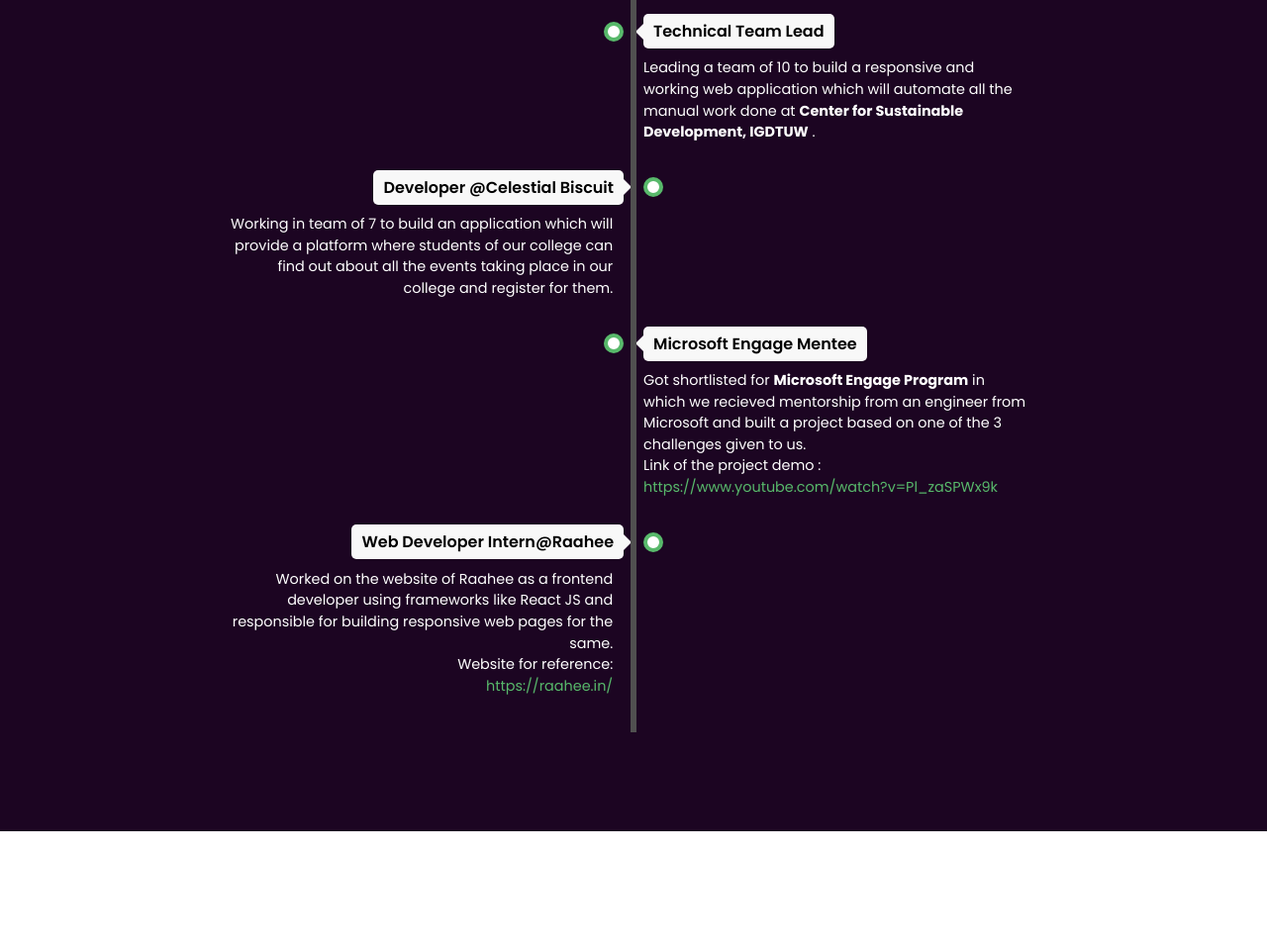
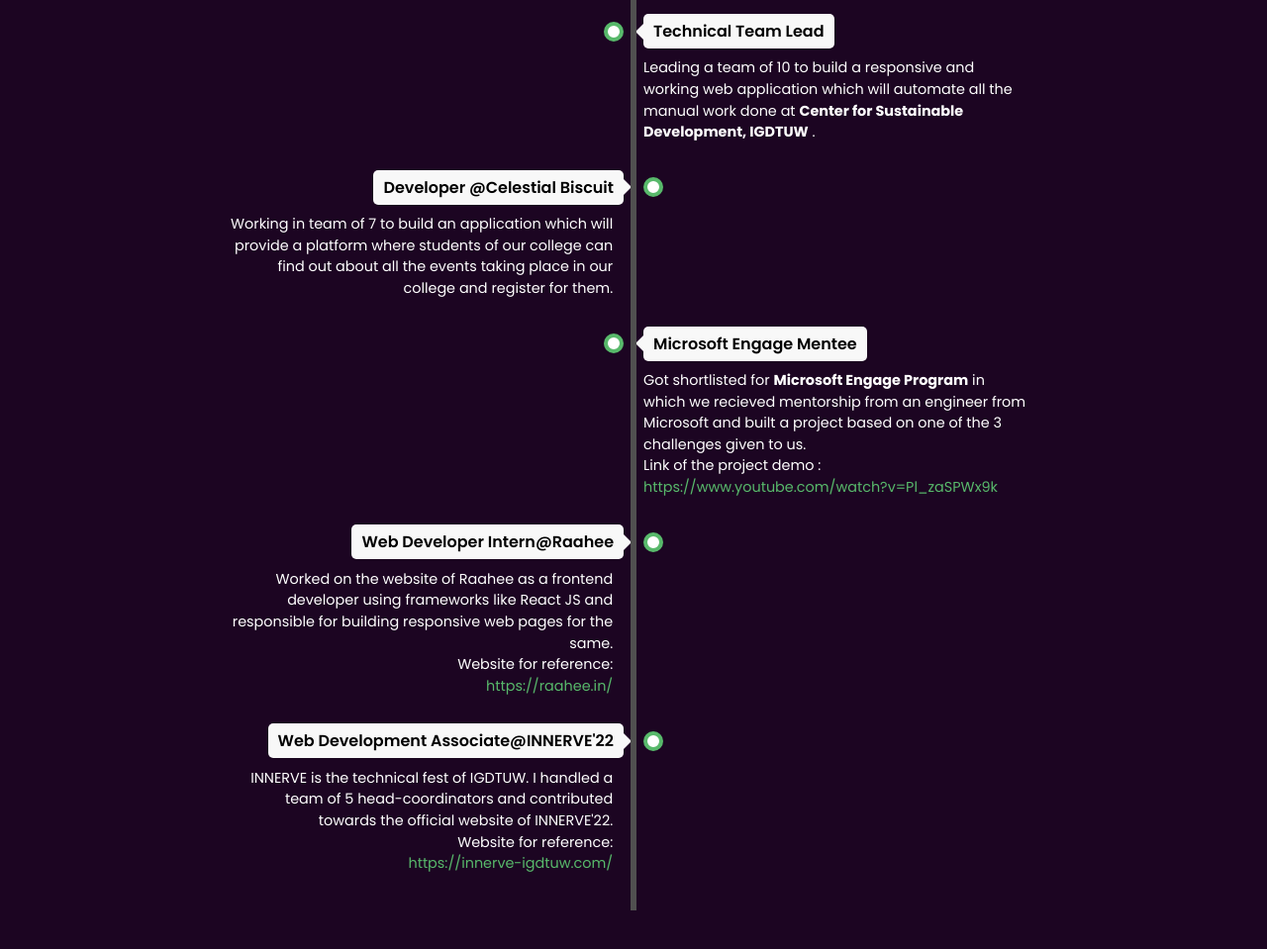
Before and after one commit to RishikaKant/Rishika-Kant, a plain HTML site: page index.html in a window 1280 px wide. Shown: the part 1681-2640 px from the top of the page at 99% size. Before the commit the page ends 2521 px from the top, so only its background shows below. Drawn offline with Linux system fonts and the light colour scheme.

Commit message:
Update index.html

```diff
--- a/index.html
+++ b/index.html
@@ -204,6 +204,29 @@
             </div>
           </div>
         </li>
+
+        <!-- Item 5 -->
+        <li>
+          <div class="direction-l">
+            <div class="flag-wrapper">
+              <span class="flag">Web Development Associate@INNERVE'22</span>
+              <span class="time-wrapper">
+                <!-- <span class="time">2010 - 2012</span> -->
+              </span>
+            </div>
+            <div class="desc">
+              INNERVE is the technical fest of IGDTUW. I handled a team of 5
+              head-coordinators and contributed towards the official website
+              of INNERVE'22.
+              <br />
+              Website for reference:
+              <br />
+              <a href="https://innerve-igdtuw.com/" target="_top">
+                https://innerve-igdtuw.com/
+              </a>
+            </div>
+          </div>
+        </li>
       </ul>
     </div>
 
```
